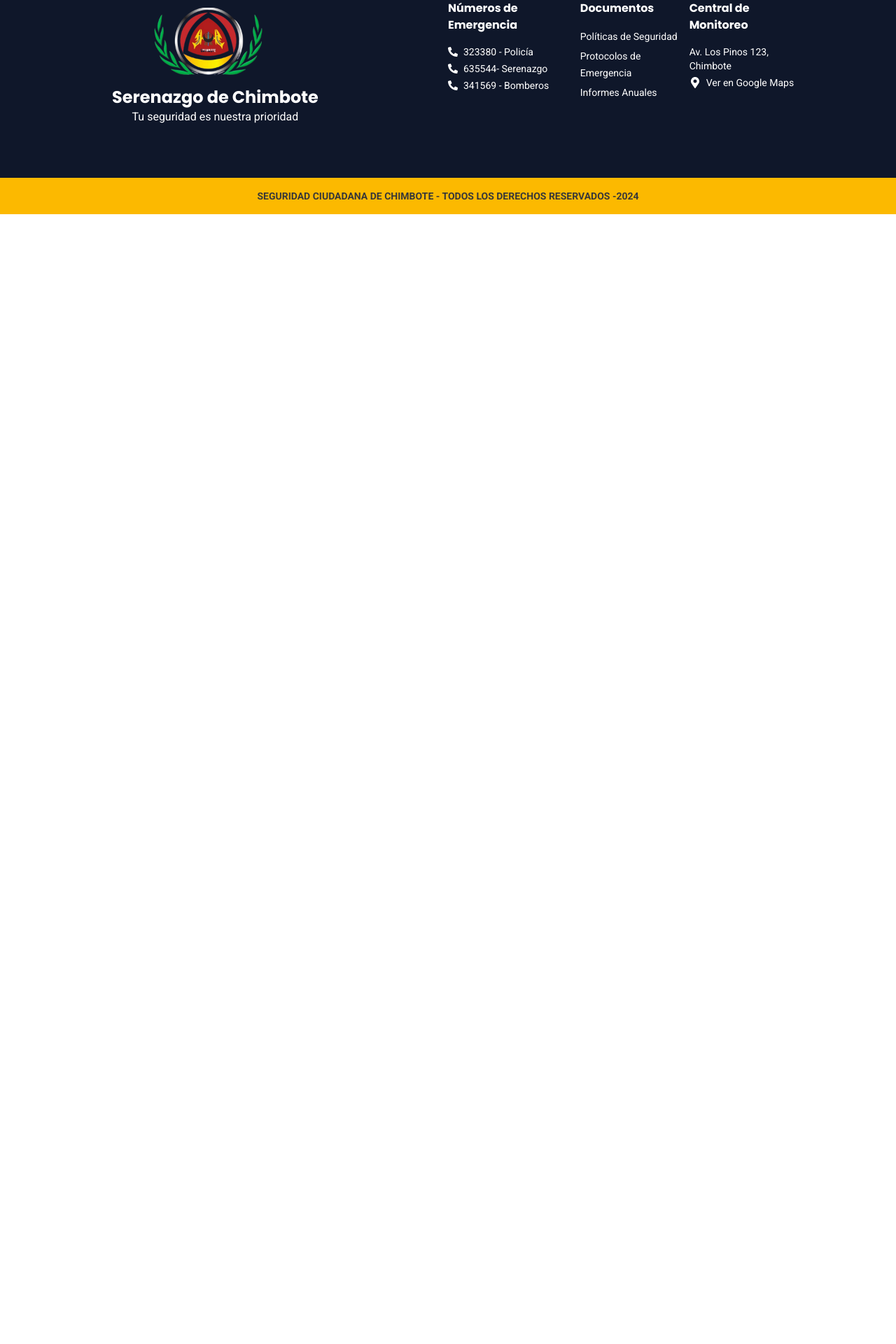
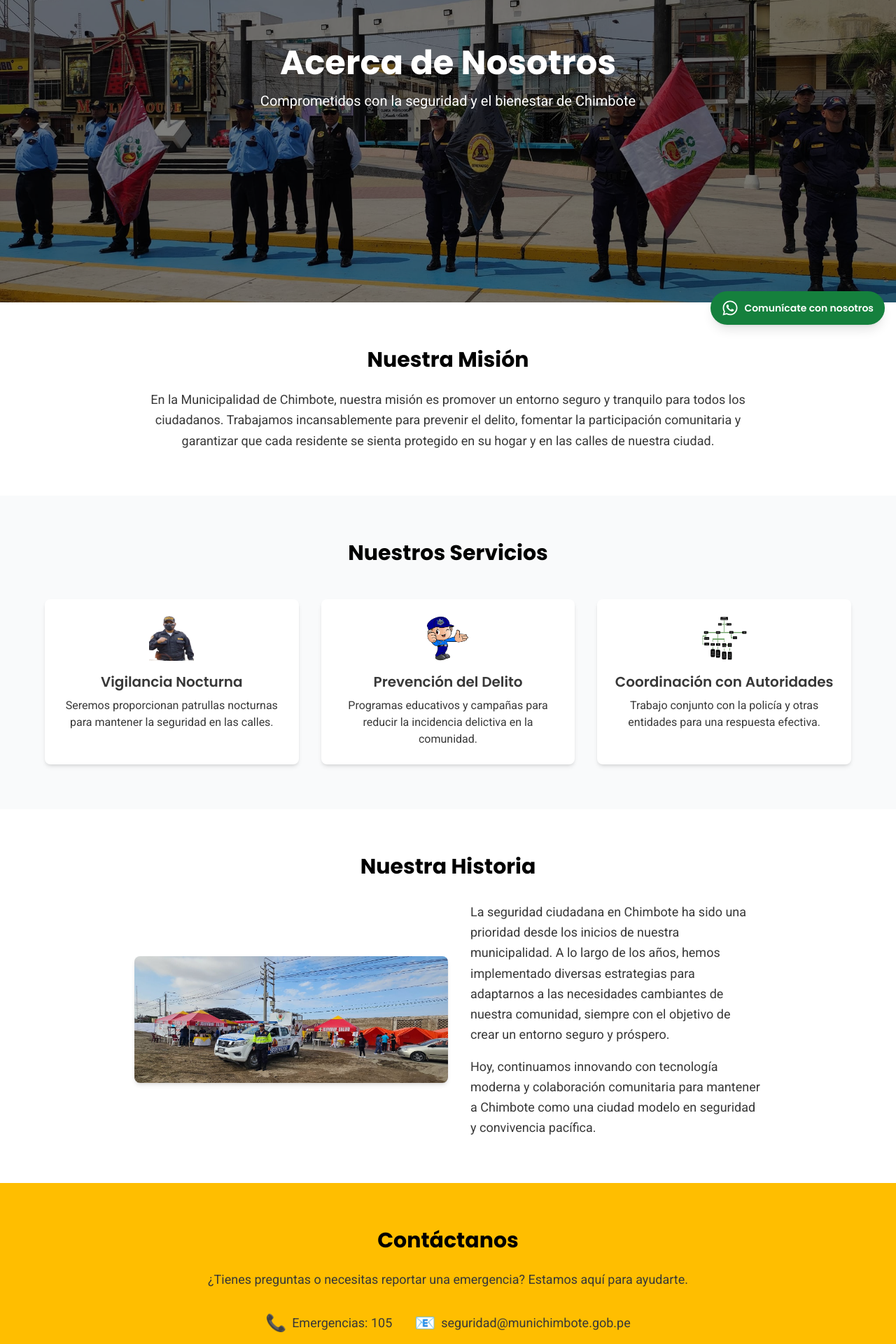
Before and after one commit to FernandoTelloL/landing-seguridad-ciudadana-chimbote, a React (Vite) app: page /about in a window 1280 px wide. Shown: the part 320-2240 px from the top of the page at 70% size. Before the commit the page ends 808 px from the top, so only its background shows below. Built offline with nearby package versions, Linux system fonts and the light colour scheme.

Commit message:
update about us view

```diff
--- a/src/components/hero-section.css
+++ b/src/components/hero-section.css
@@ -1,5 +1,5 @@
 .hero-image {
-  background-image: url('./images/img6.jpg');
+  background-image: url('/assets/images/img6.jpg');
   background-size: cover;
   background-position: center;
 }
--- a/src/pages/AboutPage.tsx
+++ b/src/pages/AboutPage.tsx
@@ -1,13 +1,148 @@
-
-
+import { ScrollToTop } from "../shared/components/ScrollToTop";
+import WhatsAppWidget from "../shared/components/WhatsAppWidget";
 
 export const AboutPage: React.FC = () => {
   return (
     <div>
-      <div className="p-6">
-        <h2 className="text-2xl font-bold">Sobre Nosotros</h2>
-        <p className="mt-2">Nuestro objetivo es garantizar la seguridad en el distrito.</p>
-      </div>
+      {/* Hero Section */}
+      <section
+        className="relative h-[80vh] flex items-center justify-center bg-cover bg-center"
+        style={{ backgroundImage: "url('/assets/images/img7.jpg')" }}
+      >
+        <div className="bg-black bg-opacity-50 w-full h-full flex flex-col justify-center items-center text-white text-center p-6">
+          <h1 className="text-4xl md:text-5xl font-bold mb-4">
+            Acerca de Nosotros
+          </h1>
+          <p className="text-lg md:text-xl">
+            Comprometidos con la seguridad y el bienestar de Chimbote
+          </p>
+        </div>
+      </section>
+
+      {/* Misión Section */}
+      <section className="py-16 px-6 md:px-12 bg-white">
+        <div className="max-w-4xl mx-auto text-center">
+          <h2 className="text-3xl font-bold text-title-color mb-6">
+            Nuestra Misión
+          </h2>
+          <p className="text-lg text-text-primary-color leading-relaxed">
+            En la Municipalidad de Chimbote, nuestra misión es promover un
+            entorno seguro y tranquilo para todos los ciudadanos. Trabajamos
+            incansablemente para prevenir el delito, fomentar la participación
+            comunitaria y garantizar que cada residente se sienta protegido en
+            su hogar y en las calles de nuestra ciudad.
+          </p>
+        </div>
+      </section>
+
+      {/* Servicios Section */}
+      <section className="py-16 px-6 md:px-12 bg-gray-50">
+        <div className="max-w-6xl mx-auto">
+          <h2 className="text-3xl font-bold text-title-color text-center mb-12">
+            Nuestros Servicios
+          </h2>
+          <div className="grid grid-cols-1 md:grid-cols-2 lg:grid-cols-3 gap-8">
+            <div className="bg-white p-6 rounded-lg shadow-md text-center">
+              <img
+                src="/assets/images/sereno.png"
+                alt="Vigilancia"
+                className="w-16 h-16 mx-auto mb-4"
+              />
+              <h3 className="text-xl font-semibold mb-2">
+                Vigilancia Nocturna
+              </h3>
+              <p className="text-text-primary-color">
+                Seremos proporcionan patrullas nocturnas para mantener la
+                seguridad en las calles.
+              </p>
+            </div>
+            <div className="bg-white p-6 rounded-lg shadow-md text-center">
+              <img
+                src="/assets/images/sereno-caricatura.png"
+                alt="Prevención"
+                className="w-16 h-16 mx-auto mb-4"
+              />
+              <h3 className="text-xl font-semibold mb-2">
+                Prevención del Delito
+              </h3>
+              <p className="text-text-primary-color">
+                Programas educativos y campañas para reducir la incidencia
+                delictiva en la comunidad.
+              </p>
+            </div>
+            <div className="bg-white p-6 rounded-lg shadow-md text-center">
+              <img
+                src="/assets/images/organigrama.png"
+                alt="Coordinación"
+                className="w-16 h-16 mx-auto mb-4"
+              />
+              <h3 className="text-xl font-semibold mb-2">
+                Coordinación con Autoridades
+              </h3>
+              <p className="text-text-primary-color">
+                Trabajo conjunto con la policía y otras entidades para una
+                respuesta efectiva.
+              </p>
+            </div>
+          </div>
+        </div>
+      </section>
+
+      {/* Historia Section */}
+      <section className="py-16 px-6 md:px-12 bg-white">
+        <div className="max-w-4xl mx-auto">
+          <h2 className="text-3xl font-bold text-title-color text-center mb-8">
+            Nuestra Historia
+          </h2>
+          <div className="flex flex-col md:flex-row items-center">
+            <img
+              src="/assets/images/img8.jpg"
+              alt="Historia de Chimbote"
+              className="w-full md:w-1/2 rounded-lg shadow-md mb-6 md:mb-0 md:mr-8"
+            />
+            <div>
+              <p className="text-lg text-text-primary-color leading-relaxed mb-4">
+                La seguridad ciudadana en Chimbote ha sido una prioridad desde
+                los inicios de nuestra municipalidad. A lo largo de los años,
+                hemos implementado diversas estrategias para adaptarnos a las
+                necesidades cambiantes de nuestra comunidad, siempre con el
+                objetivo de crear un entorno seguro y próspero.
+              </p>
+              <p className="text-lg text-text-primary-color leading-relaxed">
+                Hoy, continuamos innovando con tecnología moderna y colaboración
+                comunitaria para mantener a Chimbote como una ciudad modelo en
+                seguridad y convivencia pacífica.
+              </p>
+            </div>
+          </div>
+        </div>
+      </section>
+
+      {/* Contacto Section */}
+      <section className="py-16 px-6 md:px-12 bg-alternative-bg-color">
+        <div className="max-w-4xl mx-auto text-center">
+          <h2 className="text-3xl font-bold text-title-color mb-6">
+            Contáctanos
+          </h2>
+          <p className="text-lg text-text-primary-color mb-8">
+            ¿Tienes preguntas o necesitas reportar una emergencia? Estamos aquí
+            para ayudarte.
+          </p>
+          <div className="flex flex-col md:flex-row justify-center items-center space-y-4 md:space-y-0 md:space-x-8">
+            <div className="flex items-center">
+              <span className="text-2xl mr-2">📞</span>
+              <span className="text-lg">Emergencias: 105</span>
+            </div>
+            <div className="flex items-center">
+              <span className="text-2xl mr-2">📧</span>
+              <span className="text-lg">seguridad@munichimbote.gob.pe</span>
+            </div>
+          </div>
+        </div>
+      </section>
+
+      <ScrollToTop />
+      <WhatsAppWidget />
     </div>
   );
 };
```
